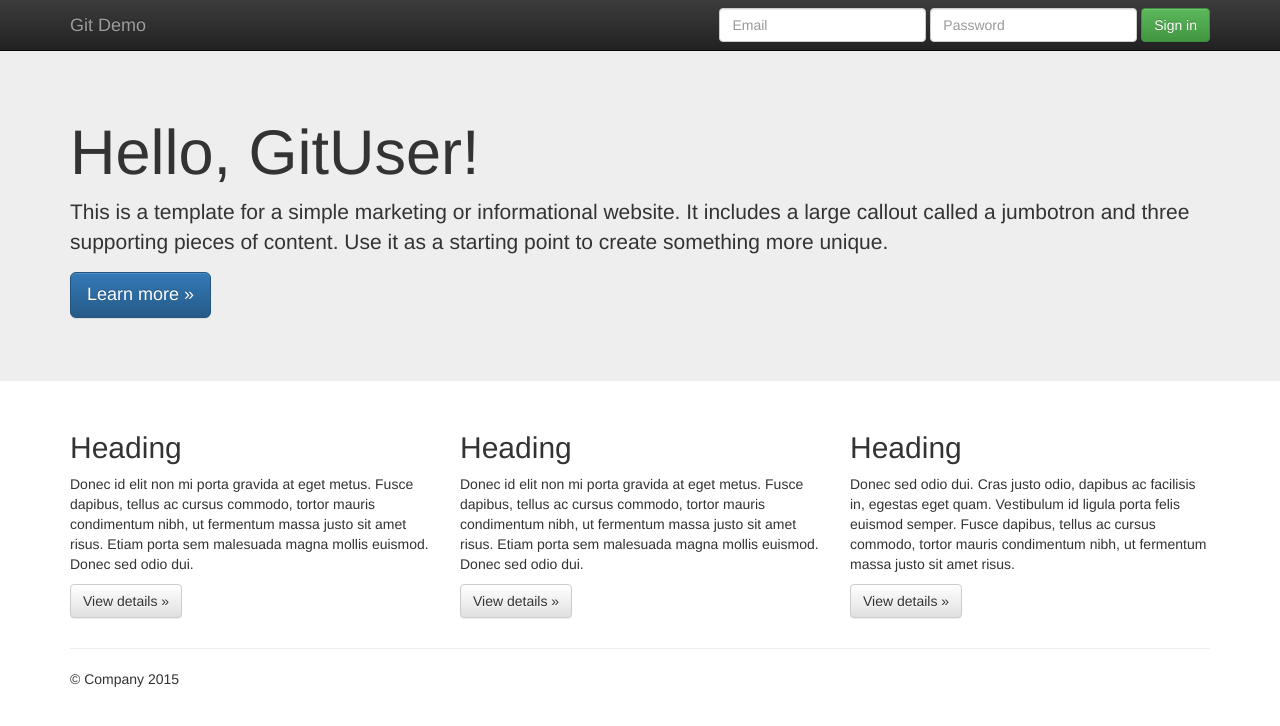
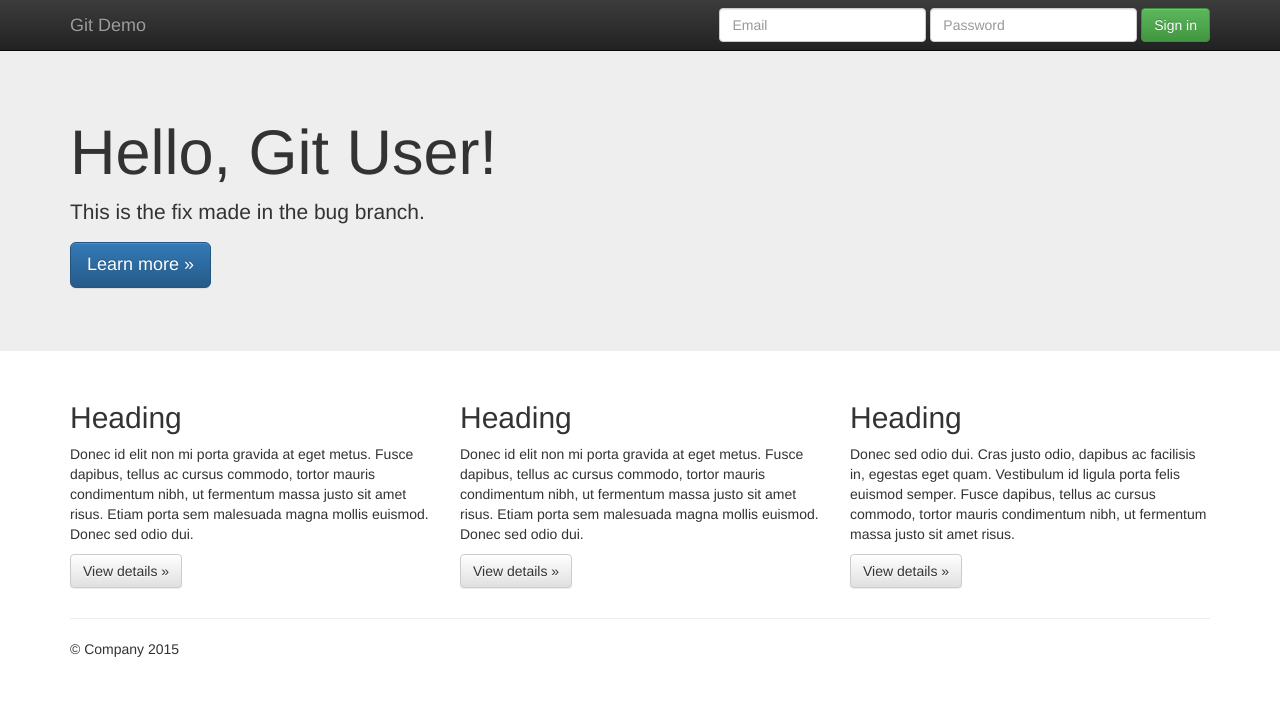
Before and after one commit to AliSCS/gitTest, a plain HTML site: page index.html in a window 1280 px wide. Drawn offline with nearby package versions, Linux system fonts and the light colour scheme.

Commit message:
fixed bug on index page

```diff
--- a/index.html
+++ b/index.html
@@ -55,8 +55,8 @@
     <!-- Main jumbotron for a primary marketing message or call to action -->
     <div class="jumbotron">
       <div class="container">
-        <h1>Hello, GitUser!</h1>
-        <p>This is a template for a simple marketing or informational website. It includes a large callout called a jumbotron and three supporting pieces of content. Use it as a starting point to create something more unique.</p>
+        <h1>Hello, Git User!</h1>
+        <p>This is the fix made in the bug branch.</p>
         <p><a class="btn btn-primary btn-lg" href="#" role="button">Learn more &raquo;</a></p>
       </div>
     </div>
```
